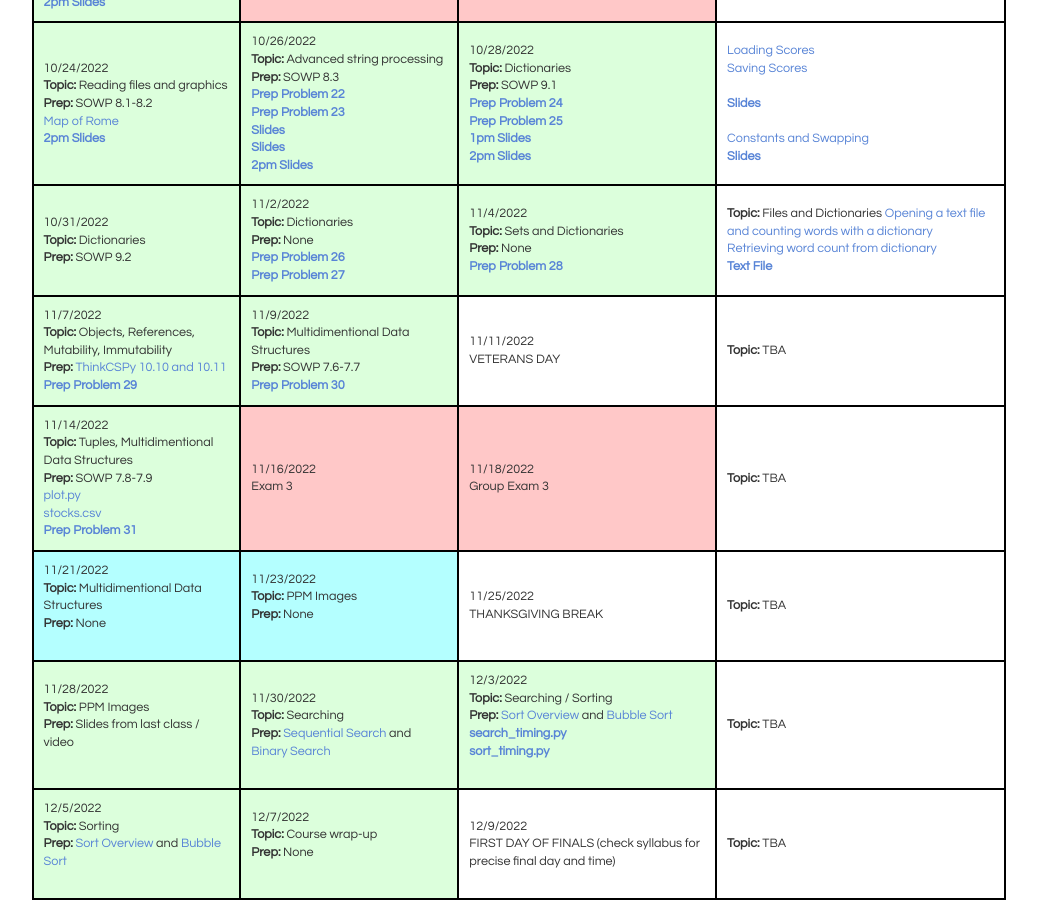
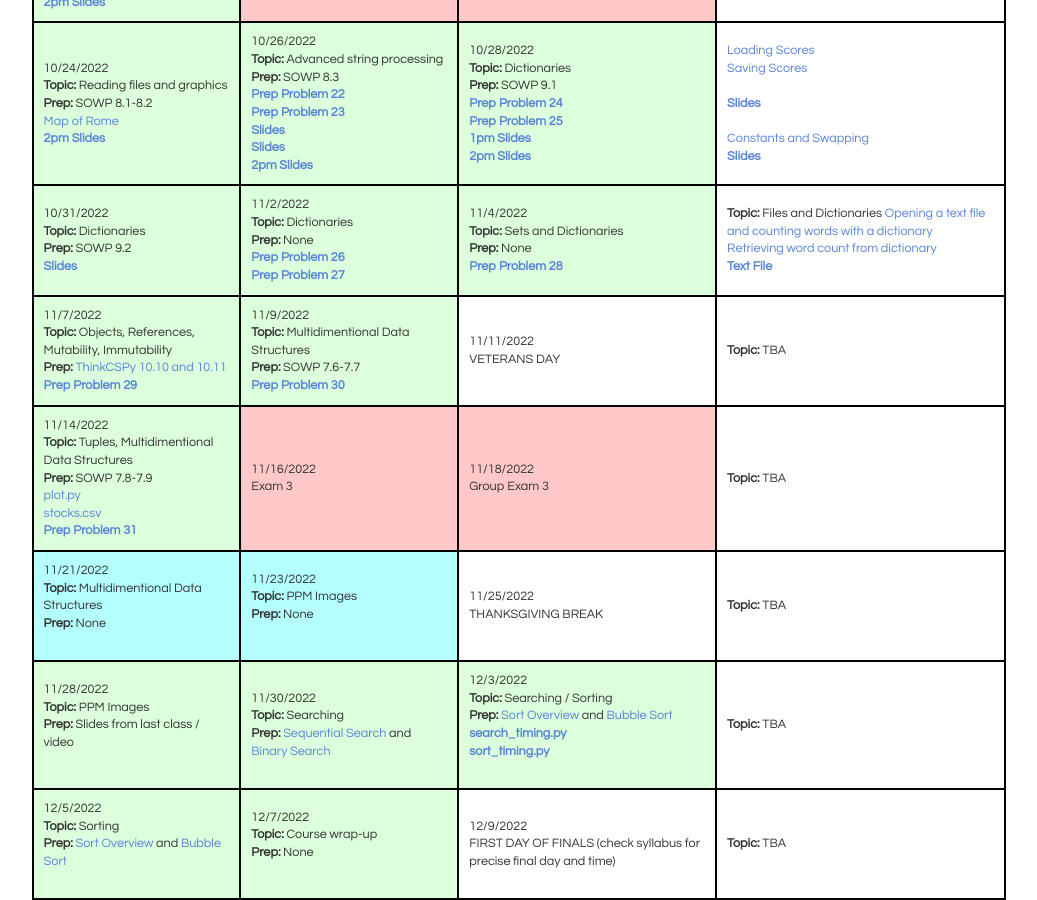
Before and after one commit to bddicken/cs110fall2022website, a Jekyll site: the page built from schedule/index.md, in a window 1280 px wide and 900 px high, scrolled down 1541 px. Shown: the whole window, without its empty margins (121-1158 px from the left). Built offline with Jekyll 4.4.1, drawn with Linux system fonts in a browser that asks for light colours.

Commit message:
added link to slides

```diff
--- a/schedule/index.md
+++ b/schedule/index.md
@@ -362,6 +362,7 @@ The <b>Prep</b> for each day indicates the work you need to have completed <b>BE
     10/31/2022 <br/>
     <b>Topic:</b> Dictionaries <br/>
     <b>Prep:</b> SOWP 9.2 <br/>
+    <a href="./slides/28-mapping-dictionaries-AP.pdf"><b>Slides</b></a> <br/>
   </td>
   <td class="topic-general">
     11/2/2022 <br/>
```
